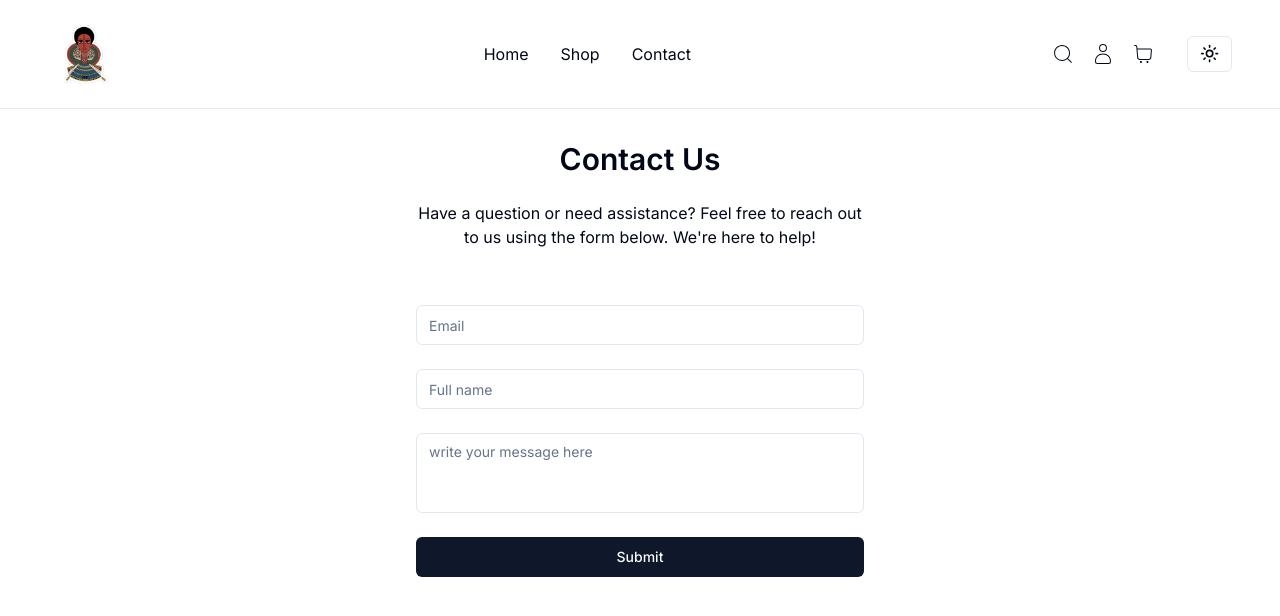
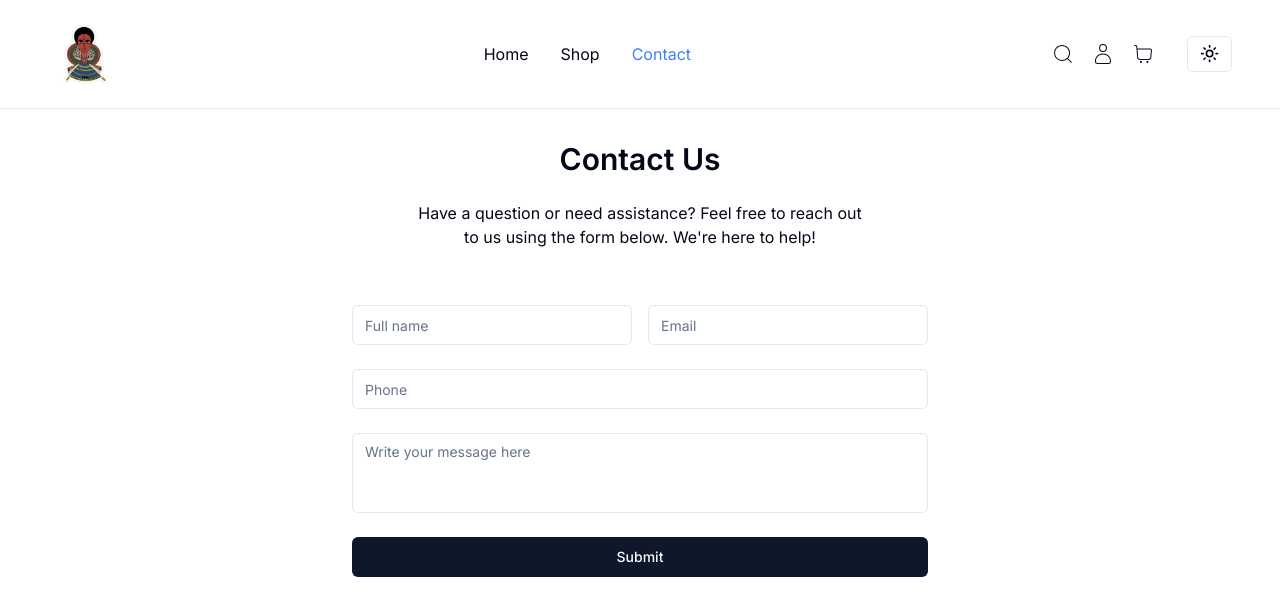
Before and after one commit to yaredow/konjo-habesha-fashion, a Next.js app: page /contact in a window 1280 px wide. Shown: the top 616 px of the page. Built offline with nearby package versions, Linux system fonts and the light colour scheme.

Commit message:
finish adding validation for the contact page

```diff
--- a/package.json
+++ b/package.json
@@ -29,6 +29,7 @@
     "react-redux": "^9.1.0",
     "tailwind-merge": "^2.2.1",
     "tailwindcss-animate": "^1.0.7",
+    "validator": "^13.11.0",
     "vaul": "^0.9.0",
     "zod": "^3.22.4"
   },
--- a/src/app/contact/page.tsx
+++ b/src/app/contact/page.tsx
@@ -3,10 +3,8 @@
 import {
   Form,
   FormControl,
-  FormDescription,
   FormField,
   FormItem,
-  FormLabel,
   FormMessage,
 } from "@/components/ui/form";
 import { useForm } from "react-hook-form";
@@ -14,8 +12,11 @@ import { z } from "zod";
 import { zodResolver } from "@hookform/resolvers/zod";
 import { Input } from "@/components/ui/input";
 import { Button } from "@/components/ui/button";
-import { Label } from "@/components/ui/label";
 import { Textarea } from "@/components/ui/textarea";
+
+const phoneRegex = new RegExp(
+  /^([+]?[\s0-9]+)?(\d{3}|[(]?[0-9]+[)])?([-]?[\s]?[0-9])+$/,
+);
 
 const formSchema = z.object({
   fullName: z.string().refine((value) => {
@@ -28,8 +29,9 @@ const formSchema = z.object({
     );
   }),
   email: z.string().email(),
+  phone: z.string().regex(phoneRegex, "Invalid phone number"),
   message: z.string().max(1000, {
-    message: "Bio must not be longer than 30 characters.",
+    message: "Message must not be longer than 1000 characters.",
   }),
 });
 
@@ -55,8 +57,27 @@ function page() {
       <Form {...form}>
         <form
           onSubmit={form.handleSubmit(onSubmit)}
-          className=" flex w-full max-w-md flex-col gap-6"
+          className=" flex w-full max-w-xl flex-col gap-6"
         >
+          <div className=" flex flex-row gap-4">
+            <div className=" w-1/2">
+              <FormField
+                control={form.control}
+                name="fullName"
+                render={({ field }) => {
+                  return (
+                    <FormItem>
+                      <FormControl>
+                        <Input {...field} placeholder="Full name" type="text" />
+                      </FormControl>
+                      <FormMessage />
+                    </FormItem>
+                  );
+                }}
+              />
+            </div>
+
+            <div className=" w-1/2">
               <FormField
                 control={form.control}
                 name="email"
@@ -71,15 +92,17 @@ function page() {
                   );
                 }}
               />
+            </div>
+          </div>
 
           <FormField
             control={form.control}
-            name="fullName"
+            name="phone"
             render={({ field }) => {
               return (
                 <FormItem>
                   <FormControl>
-                    <Input {...field} placeholder="Full name" type="text" />
+                    <Input {...field} placeholder="Phone" type="phone" />
                   </FormControl>
                   <FormMessage />
                 </FormItem>
@@ -94,7 +117,7 @@ function page() {
               <FormItem>
                 <FormControl>
                   <Textarea
-                    placeholder="write your message here"
+                    placeholder="Write your message here"
                     className="resize-none"
                     {...field}
                   />
--- a/src/components/header/NavLink.tsx
+++ b/src/components/header/NavLink.tsx
@@ -1,8 +1,8 @@
-'use client';
+"use client";
 
-import React, { ReactElement } from 'react';
-import Link from 'next/link';
-import { usePathname } from 'next/navigation';
+import React, { ReactElement } from "react";
+import Link from "next/link";
+import { usePathname } from "next/navigation";
 
 type NavLinkProps = {
   href: string;
@@ -14,11 +14,7 @@ function NavLink({ href, children }: NavLinkProps) {
   return (
     <Link
       href={href}
-      className={
-        path.startsWith(href)
-          ? ' text-base font-normal leading-6  hover:underline hover:underline-offset-4'
-          : ' text-base font-normal leading-6 hover:underline hover:underline-offset-4'
-      }
+      className={`text-base font-normal leading-6  hover:underline hover:underline-offset-4 ${path === href && "text-blue-500"}`}
     >
       {children}
     </Link>
--- a/src/components/header/header.tsx
+++ b/src/components/header/header.tsx
@@ -16,11 +16,10 @@ import { FaArrowRightLong } from "react-icons/fa6";
 import NavLink from "./NavLink";
 import { ModeToggle } from "../DarkModeToggle";
 
-const navLinks: string[] = ["/", "shop", "contact"];
+const navLinks: string[] = ["/", "/shop", "/contact"];
 
 function Header() {
-  const isDesktop = useMediaQuery("(min-width: 768px)");
-  return isDesktop ? (
+  return (
     <header className="sticky inset-0 inset-y-0 right-0 z-10 w-full border-b px-6  py-4 md:px-12">
       <nav className="flex items-center justify-between">
         <div className="flex">
@@ -35,13 +34,14 @@ function Header() {
         </div>
 
         <div className=" flex">
-          <ul className=" flex gap-8">
+          <ul className="flex gap-8">
             {navLinks.map((navLink, index) => (
               <li key={index}>
                 <NavLink href={navLink}>
-                  {navLink.startsWith("/")
+                  {navLink === "/"
                     ? "Home"
-                    : navLink.charAt(0).toUpperCase() + navLink.slice(1)}
+                    : navLink.split("/")[1].charAt(0).toUpperCase() +
+                      navLink.split("/")[1].slice(1)}
                 </NavLink>
               </li>
             ))}
@@ -65,10 +65,8 @@ function Header() {
 
           <ModeToggle />
         </div>
-      </nav>
-    </header>
-  ) : (
-    <div className=" flex items-center justify-between px-6 py-4 ">
+
+        <div className="flex items-center justify-between px-6 py-4 md:hidden ">
           <div>
             <Link href="/">
               <Image src={Logo} alt="Your Company" width={44} height={44} />
@@ -90,7 +88,8 @@ function Header() {
                           <NavLink href={navLink}>
                             {navLink.startsWith("/")
                               ? "Home"
-                          : navLink.charAt(0).toUpperCase() + navLink.slice(1)}
+                              : navLink.charAt(0).toUpperCase() +
+                                navLink.slice(1)}
                           </NavLink>
                         </li>
                       ))}
@@ -114,6 +113,8 @@ function Header() {
             </DrawerContent>
           </Drawer>
         </div>
+      </nav>
+    </header>
   );
 }
 
```
Also changed, not shown: .prettierrc.json (added), 1 other file (tests, documents, lock files or other folders). Lines whose indentation alone changed are shown as unchanged.
